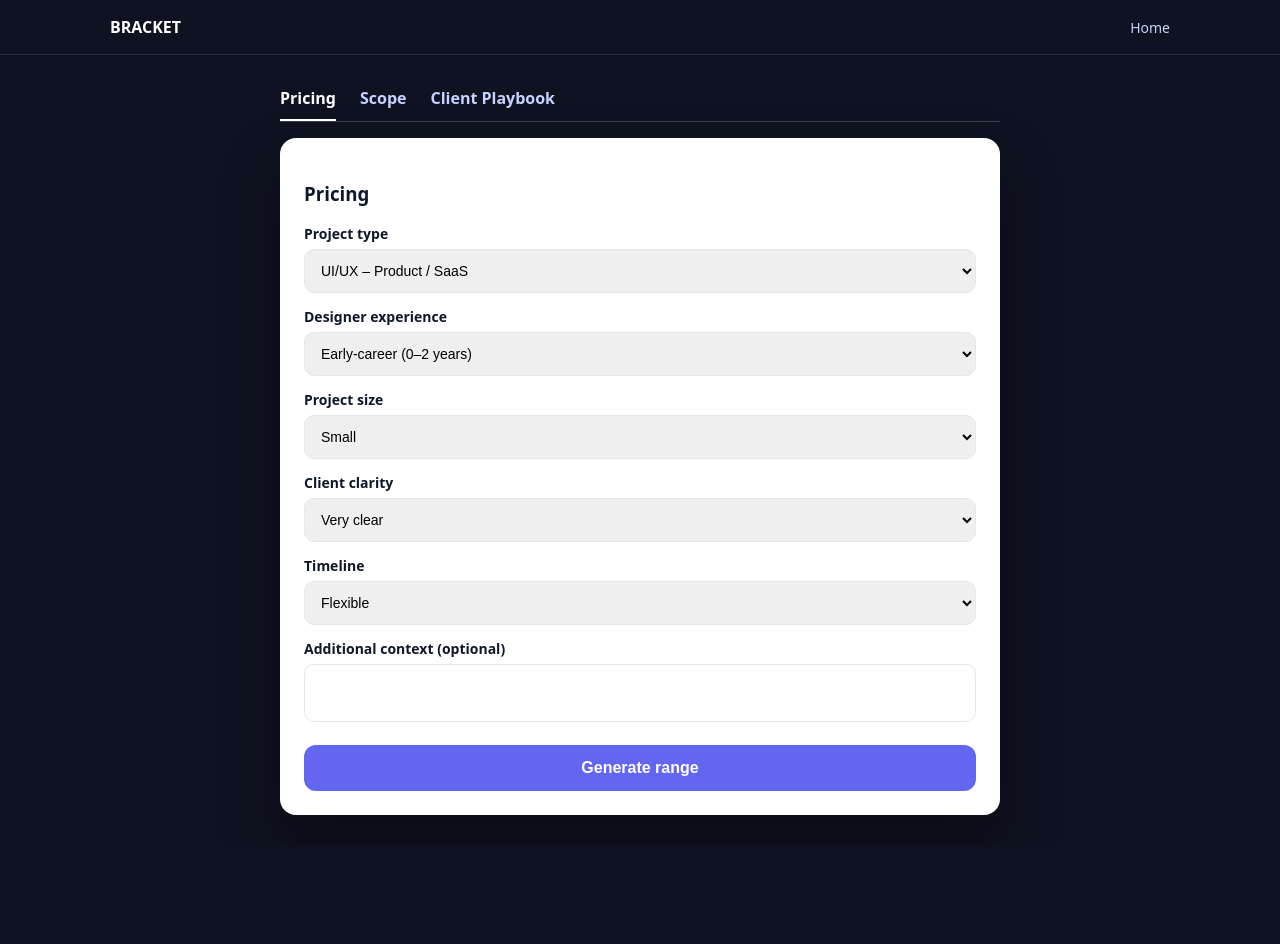
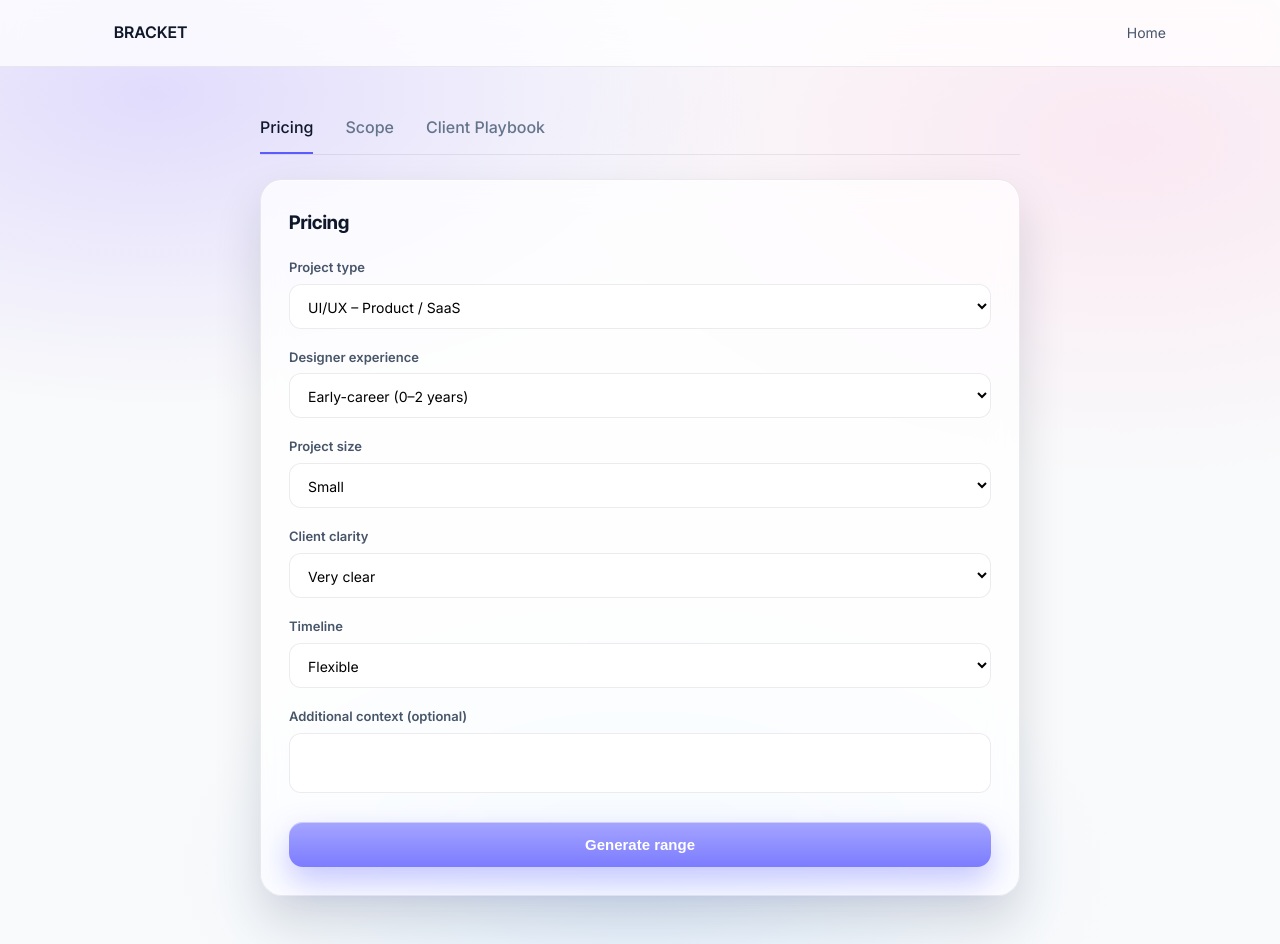
Before and after one commit to shuklasaksham/bracket, a website: page app.html in a window 1280 px wide. Before the commit the page ends 847 px from the top, so only its background shows below. Drawn offline with Linux system fonts and the light colour scheme.

Commit message:
Update app.html

```diff
--- a/app.html
+++ b/app.html
@@ -5,113 +5,202 @@
 <meta name="viewport" content="width=device-width, initial-scale=1.0" />
 <title>Bracket — App</title>
 
+<!-- Fonts -->
+<link rel="preconnect" href="https://fonts.googleapis.com">
+<link rel="preconnect" href="https://fonts.gstatic.com" crossorigin>
+<link href="https://fonts.googleapis.com/css2?family=Inter:wght@400;500;600&family=Inter+Tight:wght@500;600;700&display=swap" rel="stylesheet">
+
 <style>
 :root{
-  --bg-dark:#0f1220;
-  --bg-light:#ffffff;
-  --text-dark:#0f172a;
+  --text-primary:#0f172a;
+  --text-secondary:#475569;
   --text-muted:#64748b;
-  --accent:#6366f1;
-  --border:#e5e7eb;
+
+  --accent:#5b5bff;
+
+  --glass-bg:rgba(255,255,255,0.75);
+  --border-light:rgba(15,23,42,0.08);
 }
 
 *{box-sizing:border-box}
 
 body{
   margin:0;
-  font-family:system-ui,-apple-system,BlinkMacSystemFont,sans-serif;
-  background:var(--bg-dark);
-  color:#fff;
+  font-family:'Inter', system-ui, sans-serif;
+  color:var(--text-primary);
+  line-height:1.6;
+
+  /* SAME AMBIENT BG AS LANDING */
+  background:
+    radial-gradient(1000px 520px at 12% 10%, rgba(170,150,255,0.30), transparent 60%),
+    radial-gradient(900px 520px at 88% 15%, rgba(255,170,210,0.22), transparent 65%),
+    radial-gradient(800px 440px at 50% 92%, rgba(130,190,255,0.20), transparent 60%),
+    #f9fafb;
 }
 
-/* NAV */
-.navbar{border-bottom:1px solid rgba(255,255,255,0.1)}
+/* NAVBAR — GLASS */
+.navbar{
+  position:sticky;
+  top:0;
+  z-index:10;
+  background:var(--glass-bg);
+  backdrop-filter:blur(14px) saturate(160%);
+  -webkit-backdrop-filter:blur(14px) saturate(160%);
+  border-bottom:1px solid var(--border-light);
+}
+
 .nav-inner{
   max-width:1100px;
   margin:auto;
-  padding:16px 20px;
+  padding:20px 24px;
   display:flex;
-  justify-content:space-between
+  justify-content:space-between;
+  align-items:center;
 }
-.logo a{color:#fff;text-decoration:none;font-weight:700}
-.nav-links a{color:#c7d2fe;text-decoration:none;font-size:14px}
 
-/* APP */
-.app-shell{display:flex;justify-content:center;padding:32px 16px}
-.app{width:100%;max-width:720px}
+.logo a{
+  font-family:'Inter Tight', sans-serif;
+  font-weight:600;
+  letter-spacing:0.4px;
+  text-decoration:none;
+  color:var(--text-primary);
+}
 
+.nav-links a{
+  font-size:14px;
+  color:var(--text-secondary);
+  text-decoration:none;
+}
+
+/* APP LAYOUT */
+.app-shell{
+  display:flex;
+  justify-content:center;
+  padding:48px 16px;
+}
+
+.app{
+  width:100%;
+  max-width:760px;
+}
+
+/* TABS */
 .tabs{
   display:flex;
-  gap:24px;
-  border-bottom:1px solid rgba(255,255,255,0.2);
-  margin-bottom:16px
+  gap:32px;
+  border-bottom:1px solid var(--border-light);
+  margin-bottom:24px;
 }
+
 .tab{
   cursor:pointer;
-  color:#c7d2fe;
-  font-weight:600;
-  padding-bottom:10px
-}
-.tab.active{
-  color:#fff;
-  border-bottom:2px solid #fff
+  font-weight:500;
+  color:var(--text-muted);
+  padding-bottom:12px;
 }
 
-.card{
-  background:#fff;
-  color:var(--text-dark);
-  border-radius:16px;
-  padding:24px;
-  box-shadow:0 30px 60px rgba(0,0,0,0.35);
+.tab.active{
+  color:var(--text-primary);
+  border-bottom:2px solid var(--accent);
 }
 
+/* GLASS CARD */
+.card{
+  background:var(--glass-bg);
+  backdrop-filter:blur(14px) saturate(150%);
+  -webkit-backdrop-filter:blur(14px) saturate(150%);
+
+  border-radius:22px;
+  padding:28px;
+
+  border:1px solid var(--border-light);
+  box-shadow:
+    0 24px 48px rgba(15,23,42,0.14),
+    inset 0 1px 0 rgba(255,255,255,0.65);
+}
+
+/* HEADINGS */
+.card h3{
+  font-family:'Inter Tight', sans-serif;
+  margin-top:0;
+}
+
+/* FORMS */
 label{
   display:block;
-  margin-top:14px;
-  font-size:14px;
-  font-weight:600
+  margin-top:18px;
+  font-size:13px;
+  font-weight:600;
+  color:var(--text-secondary);
 }
 
 select, textarea{
   width:100%;
   margin-top:6px;
-  padding:12px;
-  border-radius:10px;
-  border:1px solid var(--border);
+  padding:12px 14px;
+  border-radius:12px;
+  border:1px solid var(--border-light);
   font-size:14px;
+  font-family:inherit;
+  background:#ffffff;
 }
 
-/* INPUT textareas only */
 textarea{
   resize:none;
 }
 
-/* OUTPUT textarea */
+/* OUTPUT */
 textarea.output-box{
   resize:none;
-  overflow:hidden;        /* 🚫 no scroll */
-  min-height:120px;       /* comfortable starting height */
+  overflow:hidden;
+  min-height:120px;
 }
 
+/* BUTTON — GLASS BUT CALM */
 button{
-  margin-top:18px;
+  margin-top:22px;
   width:100%;
   padding:14px;
   border:none;
-  border-radius:12px;
-  font-size:16px;
+  border-radius:14px;
+
+  background:
+    linear-gradient(
+      180deg,
+      rgba(255,255,255,0.45),
+      rgba(255,255,255,0.2)
+    ),
+    var(--accent);
+
+  backdrop-filter:blur(8px);
+  -webkit-backdrop-filter:blur(8px);
+
+  color:#ffffff;
+  font-size:15px;
   font-weight:600;
-  background:var(--accent);
-  color:#fff;
-  cursor:pointer
+  cursor:pointer;
+
+  box-shadow:
+    0 14px 32px rgba(91,91,255,0.35),
+    inset 0 1px 0 rgba(255,255,255,0.45);
+
+  transition:transform .2s ease, box-shadow .2s ease;
 }
 
+button:hover{
+  transform:translateY(-1px);
+  box-shadow:
+    0 18px 42px rgba(91,91,255,0.45),
+    inset 0 1px 0 rgba(255,255,255,0.55);
+}
+
+/* RESULT */
 .result{
-  margin-top:16px;
+  margin-top:18px;
   padding:16px;
-  border-radius:10px;
-  border:1px solid var(--border);
-  background:#f9fafb
+  border-radius:14px;
+  border:1px solid var(--border-light);
+  background:rgba(255,255,255,0.9);
 }
 
 .hidden{display:none}
@@ -119,6 +208,8 @@ button{
 </head>
 
 <body>
+
+<!-- NAV -->
 <div class="navbar">
   <div class="nav-inner">
     <div class="logo"><a href="/">BRACKET</a></div>
@@ -228,7 +319,6 @@ function switchTab(id, el){
   document.getElementById(id).classList.remove('hidden');
 }
 
-/* Auto-resize output textarea */
 function autoResize(el){
   el.style.height = "auto";
   el.style.height = el.scrollHeight + "px";
@@ -273,5 +363,6 @@ async function callAI(type){
   autoResize(output);
 }
 </script>
+
 </body>
 </html>
```
